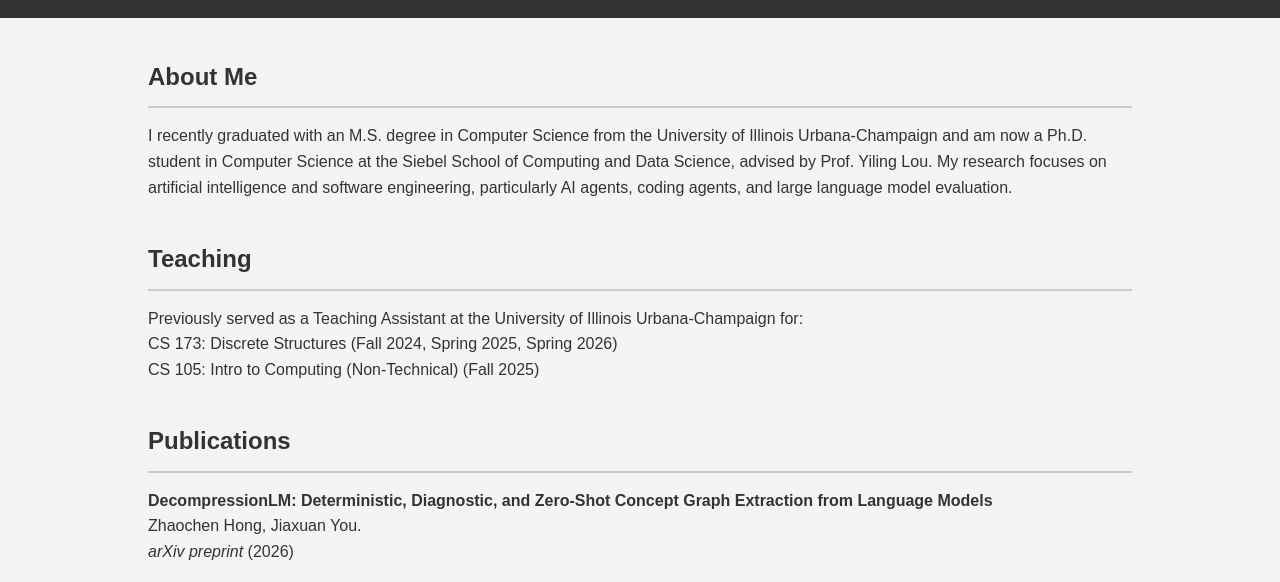
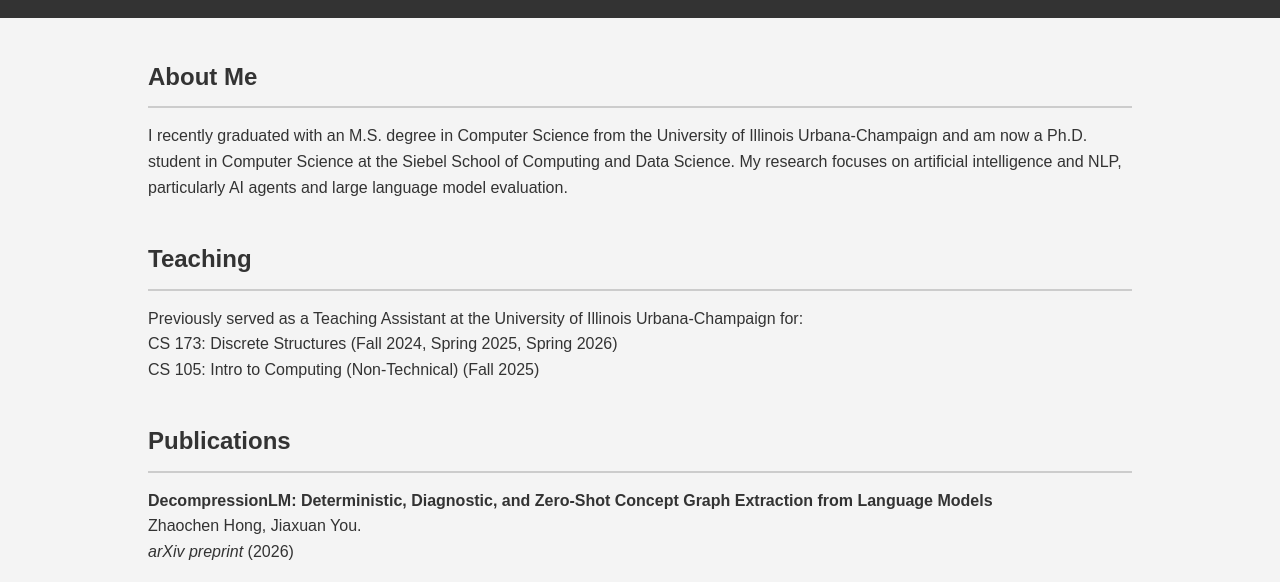
Before and after one commit to zhaochenhong42/zhaochenhong42.github.io, a plain HTML site: page index.html in a window 1280 px wide. Shown: the part 212-794 px from the top of the page. Drawn offline with Linux system fonts and the light colour scheme.

Commit message:
Update index.html

```diff
--- a/index.html
+++ b/index.html
@@ -24,7 +24,7 @@
         <section id="about">
             <div class="container">
                 <h2>About Me</h2>
-                <p>I recently graduated with an M.S. degree in Computer Science from the University of Illinois Urbana-Champaign and am now a Ph.D. student in Computer Science at the Siebel School of Computing and Data Science, advised by Prof. Yiling Lou. My research focuses on artificial intelligence and software engineering, particularly AI agents, coding agents, and large language model evaluation.</p>
+                <p>I recently graduated with an M.S. degree in Computer Science from the University of Illinois Urbana-Champaign and am now a Ph.D. student in Computer Science at the Siebel School of Computing and Data Science. My research focuses on artificial intelligence and NLP, particularly AI agents and large language model evaluation.</p>
             </div>
         </section>
 
```
